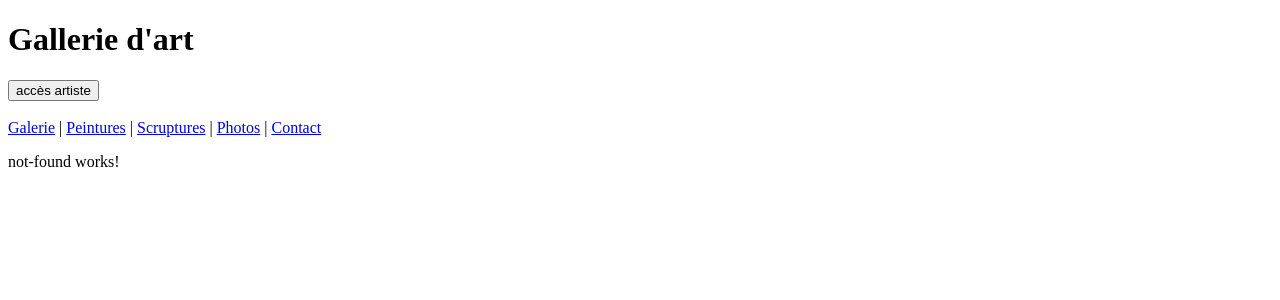
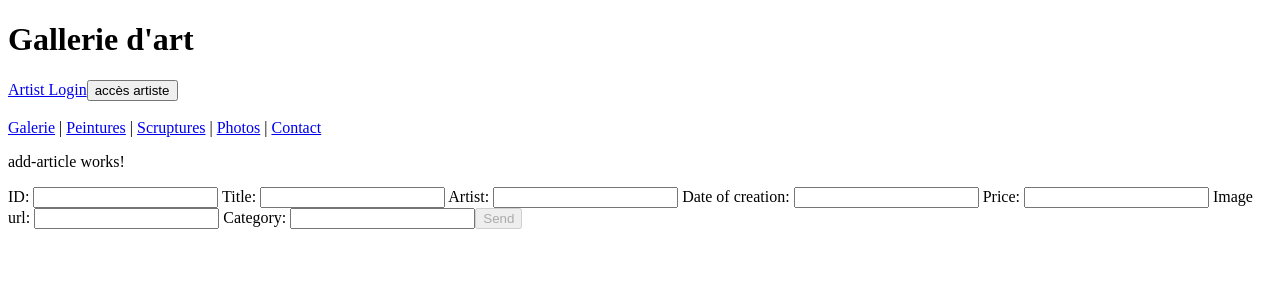
Before and after one commit to tyroger/GalerieArt, an Angular app: page /add-article in a window 1280 px wide. Shown: the top 300 px of the page. Built offline with nearby package versions, Linux system fonts and the light colour scheme.

Commit message:
add article form

```diff
--- a/src/app/app-routing.module.ts
+++ b/src/app/app-routing.module.ts
@@ -7,6 +7,7 @@ import { ScrupturesComponent } from './components/scruptures/scruptures.componen
 import { PhotosComponent } from './components/photos/photos.component';
 import { ContactComponent } from './components/contact/contact.component';
 import { NotFoundComponent } from './components/not-found/not-found.component';
+import { AddArticleComponent } from './components/add-article/add-article.component';
 
 const routes: Routes = [
   {path:"",component:HomepageComponent},
@@ -15,7 +16,9 @@ const routes: Routes = [
   {path:"scruptures",component:ScrupturesComponent},
   {path:"photos",component:PhotosComponent},
   {path:"contact",component:ContactComponent},
+  {path:"add-article", component:AddArticleComponent},
   {path:"**", component:NotFoundComponent}
+
 ];
 
 @NgModule({
--- a/src/app/app.module.ts
+++ b/src/app/app.module.ts
@@ -10,6 +10,7 @@ import { ScrupturesComponent } from './components/scruptures/scruptures.componen
 import { PhotosComponent } from './components/photos/photos.component';
 import { NotFoundComponent } from './components/not-found/not-found.component';
 import { ContactComponent } from './components/contact/contact.component';
+import { AddArticleComponent } from './components/add-article/add-article.component';
 
 
 @NgModule({
@@ -21,7 +22,8 @@ import { ContactComponent } from './components/contact/contact.component';
     ScrupturesComponent,
     PhotosComponent,
     NotFoundComponent,
-    ContactComponent
+    ContactComponent,
+    AddArticleComponent
   ],
   imports: [
     FormsModule,
--- /dev/null
+++ b/src/app/components/add-article/add-article.component.html
@@ -0,0 +1,35 @@
+<p>add-article works!</p>
+
+<form [formGroup]="articleForm"  (ngSubmit)="addArticle()">
+    <label>
+        ID:
+        <input type="text" formControlName="id" />
+    </label>
+    <label>
+        Title:
+        <input type="text" formControlName="title" />
+    </label>
+    <label>
+        Artist:
+        <input type="text" formControlName="artist" />
+    </label>
+    <label>
+        Date of creation:
+        <input type="text" formControlName="editionDate" />
+    </label>
+    <label>
+        Price:
+        <input type="text" formControlName="price" />
+    </label>
+    <label>
+        Image url:
+        <input type="text" formControlName="imageUrl" />
+    </label>
+    <label>
+        Category:
+        <input type="text" formControlName="category" />
+    </label>
+
+
+    <button type="submit" [disabled]="!articleForm.valid">Send</button>
+</form>
--- /dev/null
+++ b/src/app/components/add-article/add-article.component.ts
@@ -0,0 +1,41 @@
+import { Component, OnInit } from '@angular/core';
+import { FormGroup, FormControl, Validators } from '@angular/forms';
+import Article from 'src/app/models/article.model';
+
+
+@Component({
+  selector: 'app-add-article',
+  templateUrl: './add-article.component.html',
+  styleUrls: ['./add-article.component.css']
+})
+export class AddArticleComponent implements OnInit {
+  articleForm : FormGroup;
+
+  articles : Article[] = [];
+
+
+
+  constructor() {
+    this.articleForm = new FormGroup({
+      id : new FormControl('', Validators.required),
+      imageUrl : new FormControl('', Validators.required),
+      title : new FormControl('', Validators.required),
+      artist : new FormControl('', Validators.required),
+      price : new FormControl('', Validators.required),
+      category : new FormControl('', Validators.required),
+      editionDate : new FormControl('', Validators.required)
+
+    })
+  }
+
+  ngOnInit(): void {
+  }
+
+  addArticle(){
+    this.articles.push(this.articleForm.value);
+    alert("Your article has been added, thanks!");
+
+    this.articleForm.reset();
+  }
+
+}
--- a/src/app/components/navigation/navigation.component.html
+++ b/src/app/components/navigation/navigation.component.html
@@ -1,6 +1,7 @@
 <h1>Gallerie d'art</h1>
 
 <div>
+    <a routerLink="/add-article">Artist Login</a>
     <button type="submit">accès artiste</button>
 </div>
 <br>
--- a/src/app/models/article.model.ts
+++ b/src/app/models/article.model.ts
@@ -1,8 +1,8 @@
-export interface Article{
+export default interface Article{
     id: number;
     title : string;
     artist : string;
-    editionDate : Date;
+    editionDate : string;
     price : number;
     imageUrl : string;
     category : string;
```
Also changed, not shown: src/app/components/add-article/add-article.component.css (added), 1 other file (tests, documents, lock files or other folders).
